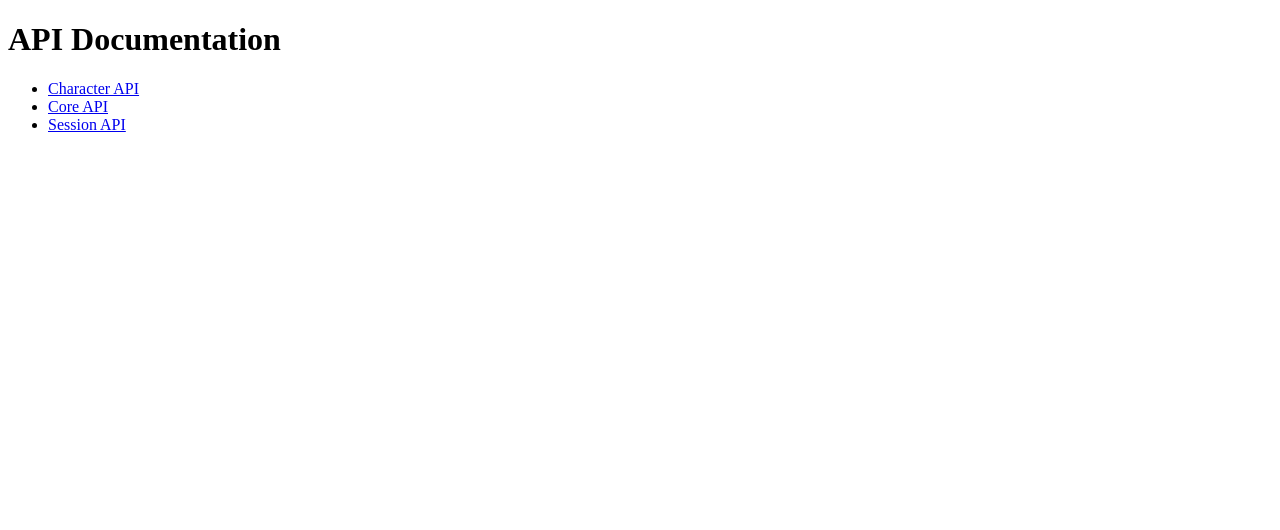
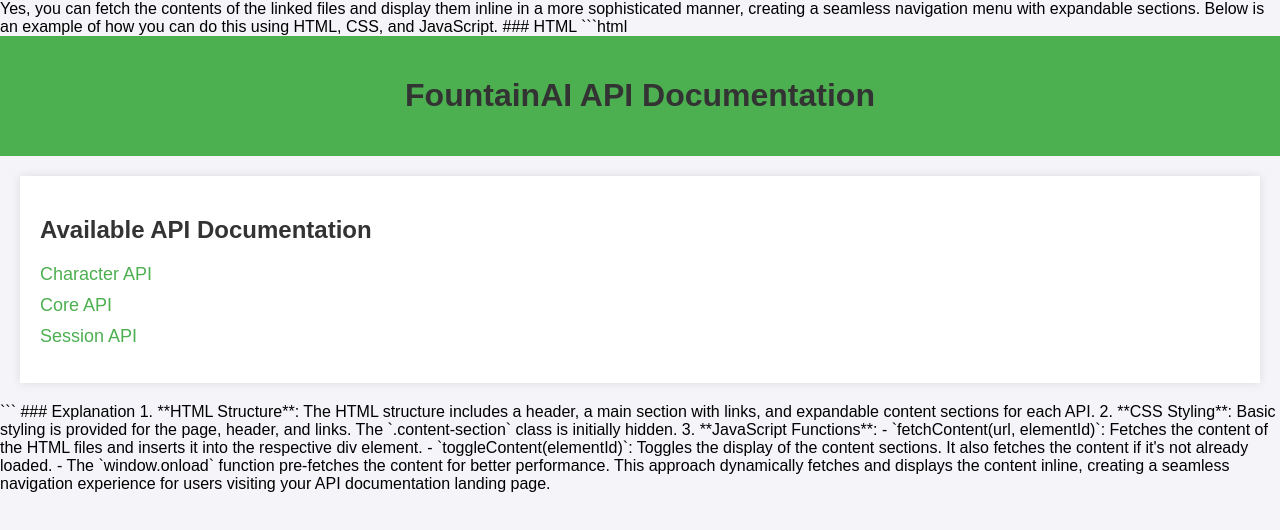
Before and after one commit to Contexter/FountainAI-API-Docs, a plain HTML site: page index.html in a window 1280 px wide. Drawn offline with Linux system fonts and the light colour scheme.

Commit message:
feat: Enhance API documentation landing page
- Updated index.html to provide a more seamless navigation experience.
- Implemented expandable sections for Character API, Core API, and Session API documentation.
- Added inline fetching of documentation content using JavaScript.
- Improved the visual layout and user interaction.

This update enhances the usability and accessibility of the API documentation.

````diff
--- a/index.html
+++ b/index.html
@@ -1,14 +1,122 @@
+Yes, you can fetch the contents of the linked files and display them inline in a more sophisticated manner, creating a seamless navigation menu with expandable sections. Below is an example of how you can do this using HTML, CSS, and JavaScript.
+
+### HTML
+```html
 <!DOCTYPE html>
-<html>
-  <head>
-    <title>API Documentation</title>
-  </head>
-  <body>
-    <h1>API Documentation</h1>
+<html lang="en">
+<head>
+  <meta charset="UTF-8">
+  <meta name="viewport" content="width=device-width, initial-scale=1.0">
+  <title>FountainAI API Documentation</title>
+  <style>
+    body {
+      font-family: Arial, sans-serif;
+      background-color: #f4f4f9;
+      margin: 0;
+      padding: 0;
+    }
+    header {
+      background-color: #4CAF50;
+      color: white;
+      padding: 20px 10px;
+      text-align: center;
+    }
+    main {
+      margin: 20px;
+      padding: 20px;
+      background: white;
+      box-shadow: 0 0 10px rgba(0, 0, 0, 0.1);
+    }
+    h1, h2 {
+      color: #333;
+    }
+    ul {
+      list-style: none;
+      padding: 0;
+    }
+    li {
+      margin: 10px 0;
+    }
+    a {
+      text-decoration: none;
+      color: #4CAF50;
+      font-size: 18px;
+      cursor: pointer;
+    }
+    a:hover {
+      text-decoration: underline;
+    }
+    .content-section {
+      display: none;
+      margin-top: 10px;
+    }
+  </style>
+</head>
+<body>
+  <header>
+    <h1>FountainAI API Documentation</h1>
+  </header>
+  <main>
+    <h2>Available API Documentation</h2>
     <ul>
-      <li><a href="character.html">Character API</a></li>
-      <li><a href="core.html">Core API</a></li>
-      <li><a href="session.html">Session API</a></li>
+      <li><a onclick="toggleContent('character-content')">Character API</a>
+        <div id="character-content" class="content-section"></div>
+      </li>
+      <li><a onclick="toggleContent('core-content')">Core API</a>
+        <div id="core-content" class="content-section"></div>
+      </li>
+      <li><a onclick="toggleContent('session-content')">Session API</a>
+        <div id="session-content" class="content-section"></div>
+      </li>
     </ul>
-  </body>
+  </main>
+
+  <script>
+    function fetchContent(url, elementId) {
+      fetch(url)
+        .then(response => response.text())
+        .then(data => {
+          document.getElementById(elementId).innerHTML = data;
+        })
+        .catch(error => console.error('Error fetching content:', error));
+    }
+
+    function toggleContent(elementId) {
+      const section = document.getElementById(elementId);
+      if (section.style.display === 'none' || section.style.display === '') {
+        section.style.display = 'block';
+        if (!section.innerHTML) {
+          const urlMap = {
+            'character-content': 'character.html',
+            'core-content': 'core.html',
+            'session-content': 'session.html'
+          };
+          fetchContent(urlMap[elementId], elementId);
+        }
+      } else {
+        section.style.display = 'none';
+      }
+    }
+
+    // Pre-fetch content on load
+    window.onload = () => {
+      fetchContent('character.html', 'character-content');
+      fetchContent('core.html', 'core-content');
+      fetchContent('session.html', 'session-content');
+    };
+  </script>
+</body>
 </html>
+```
+
+### Explanation
+1. **HTML Structure**: The HTML structure includes a header, a main section with links, and expandable content sections for each API.
+
+2. **CSS Styling**: Basic styling is provided for the page, header, and links. The `.content-section` class is initially hidden.
+
+3. **JavaScript Functions**:
+   - `fetchContent(url, elementId)`: Fetches the content of the HTML files and inserts it into the respective div element.
+   - `toggleContent(elementId)`: Toggles the display of the content sections. It also fetches the content if it's not already loaded.
+   - The `window.onload` function pre-fetches the content for better performance.
+
+This approach dynamically fetches and displays the content inline, creating a seamless navigation experience for users visiting your API documentation landing page.
````
